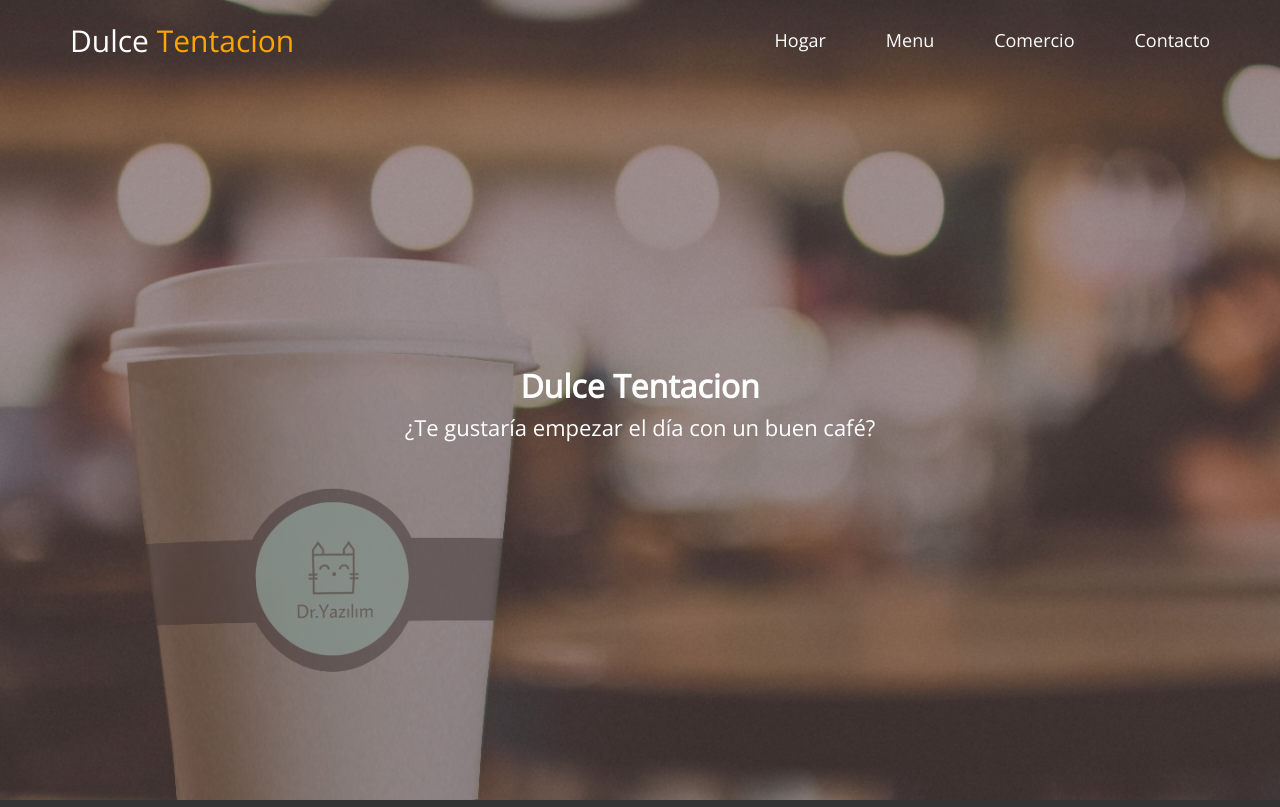
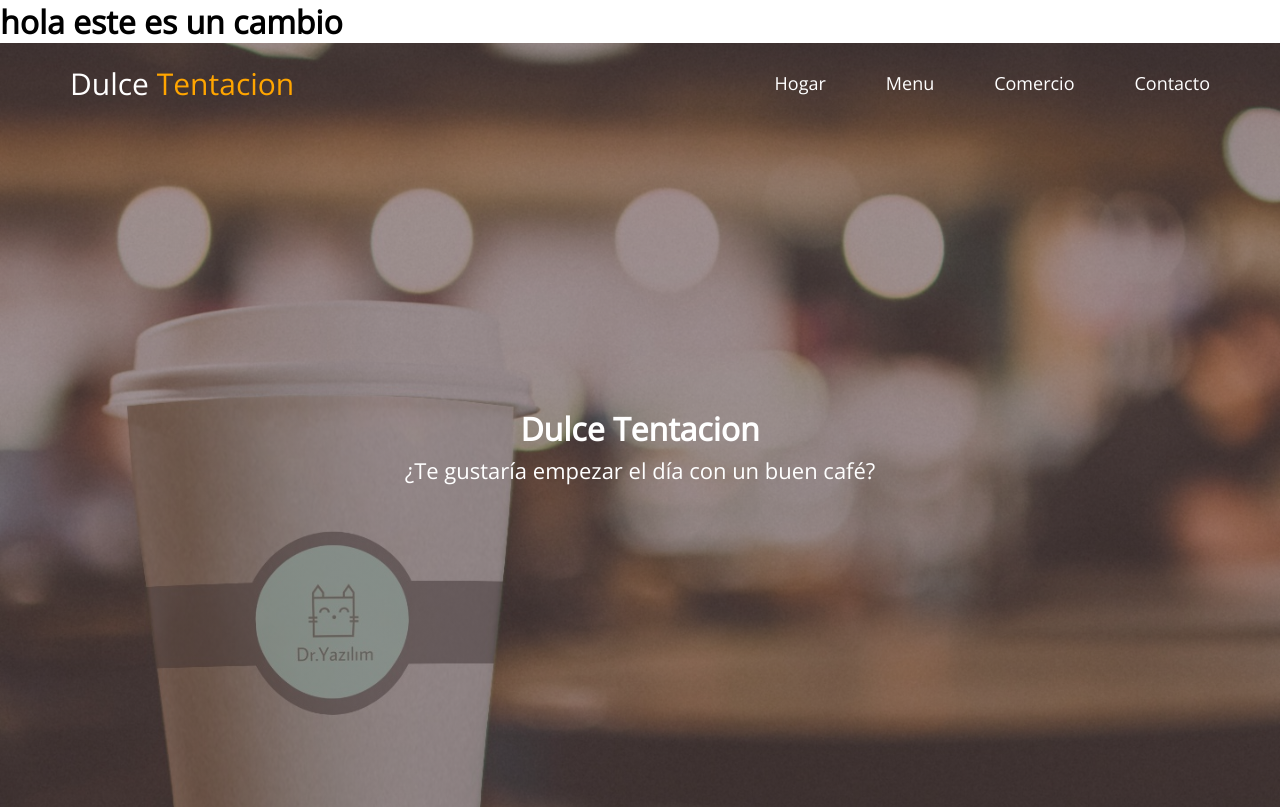
Before and after one commit to floresdany/Coffee-Site, a plain HTML site: page index.html in a window 1280 px wide. Shown: the top 807 px of the page. Drawn offline with nearby package versions, Linux system fonts and the light colour scheme.

Commit message:
Se agrega el mensaje en el main

```diff
--- a/index.html
+++ b/index.html
@@ -11,7 +11,7 @@
         crossorigin="anonymous" referrerpolicy="no-referrer" />
     <title>Dulce Tentacion</title>
 </head>
-
+ <h1>hola este es un cambio</h1>
 <body>
 
     <header>
```
